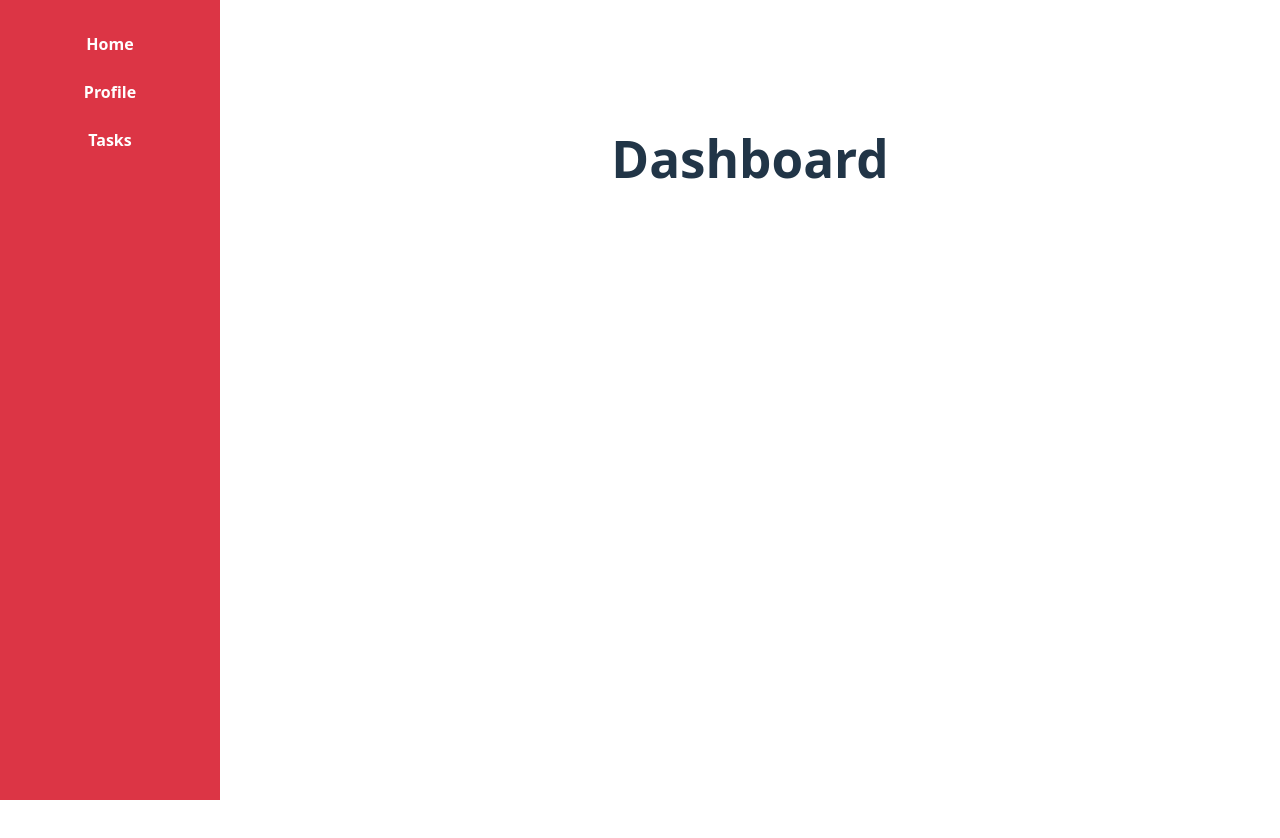
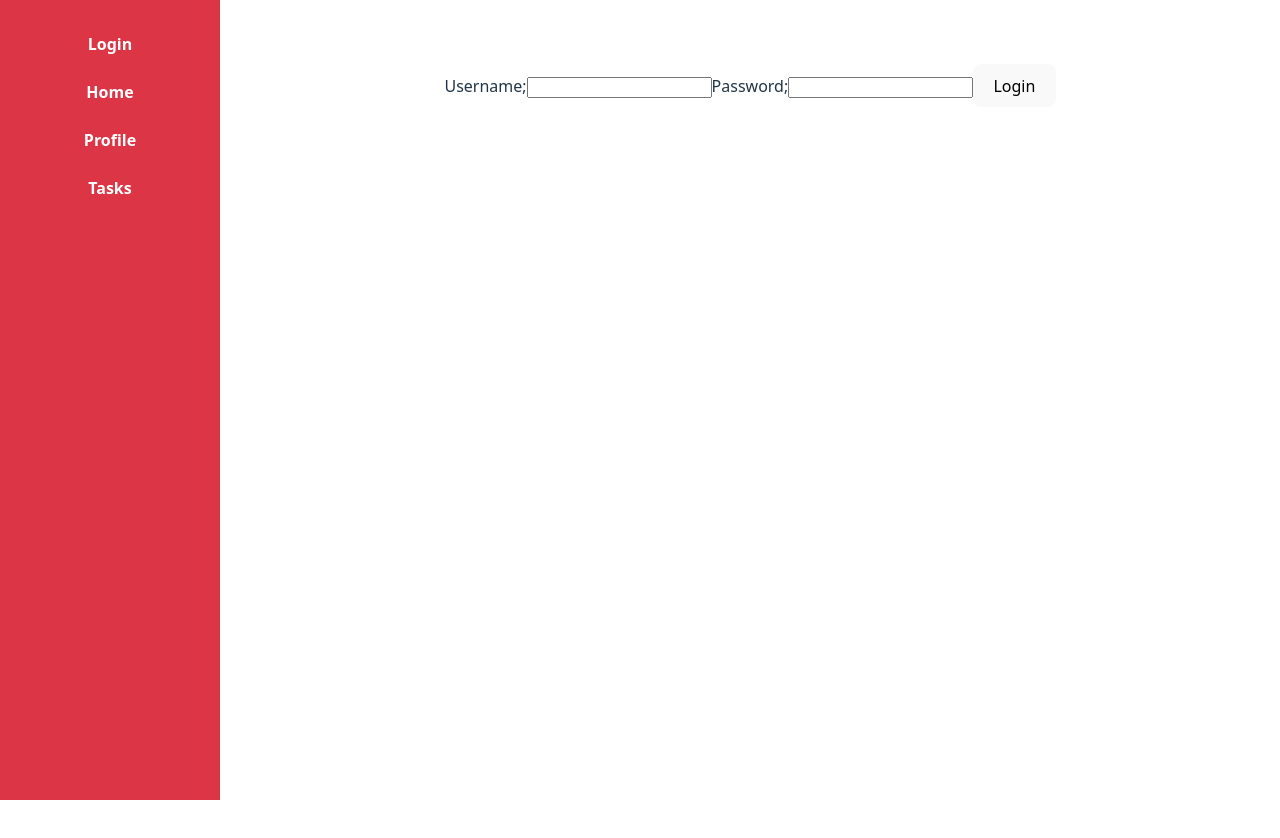
Before and after one commit to nicjia/cs35L-project, a React (Vite) app in the folder client/: page / in a window 1280 px wide. Shown: the top 838 px of the page. Built offline with nearby package versions, Linux system fonts and the light colour scheme; no server answers.

Commit message:
Route to the User Profile is default page

```diff
--- a/client/src/App.jsx
+++ b/client/src/App.jsx
@@ -9,6 +9,7 @@ import { TaskProvider } from "./contexts/TaskContext.jsx";
 import Home from './pages/Home';
 import Profile from './pages/Profile';
 import Tasks from './pages/Tasks';
+import Login from './pages/Login';
 
 function App() {
   return (
@@ -18,7 +19,8 @@ function App() {
         <div className="Navbar">
           <nav>
             <ul>
-              <li><Link to="/">Home</Link></li>
+              <li><Link to="/">Login</Link></li>
+              <li><Link to="/home">Home</Link></li>
               <li><Link to="/profile">Profile</Link></li>
               <li><Link to="/tasks">Tasks</Link></li>
             </ul>
@@ -27,7 +29,9 @@ function App() {
 
         <main>
           <Routes>
-            <Route path="/" element={<Home />} />
+
+            <Route path="/" element={<Login />} />
+            <Route path="/main" element={<Home />} />
             <Route path="/profile" element={<Profile />} />
             <Route path="/tasks" element={<Tasks />} />
           </Routes>
```
